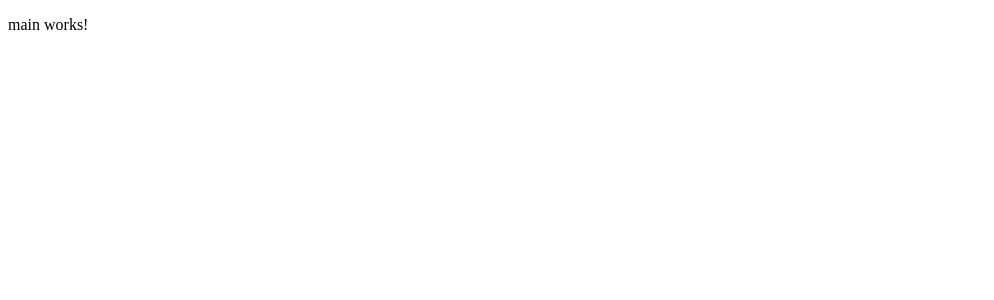
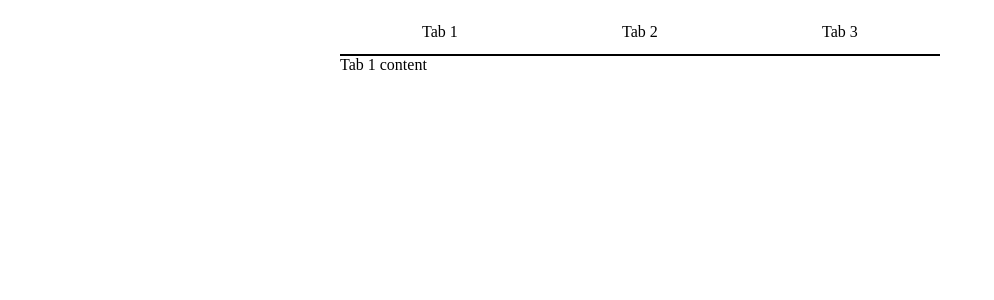
Before and after one commit to Hachibitz/finsavior-front, an Angular app: page / in a window 1280 px wide. Before the commit this address led to /fs/main. Shown: the top 300 px of the page, without its empty margins (0-994 px from the left). Built offline with nearby package versions, Linux system fonts and the light colour scheme.

Commit message:
fix: solving dependency issues

```diff
--- a/angular.json
+++ b/angular.json
@@ -88,6 +88,9 @@
               "src/assets"
             ],
             "styles": [
+              "node_modules/primeicons/primeicons.css",
+              "node_modules/primeng/resources/themes/nova-light/theme.css",
+              "node_modules/primeng/resources/primeng.min.css",
               "src/styles.scss"
             ],
             "scripts": []
--- a/src/app/app-routing.module.ts
+++ b/src/app/app-routing.module.ts
@@ -8,7 +8,7 @@ import { MainComponent } from './components/main/main.component';
 const routes: Routes = [
   {
     path: '',
-    component: AppComponent
+    component: MainComponent
   },
   {
     path: 'fs/main',
--- a/src/app/app.component.ts
+++ b/src/app/app.component.ts
@@ -7,14 +7,14 @@ import { Router } from '@angular/router';
   styleUrls: ['./app.component.scss']
 })
 export class AppComponent implements OnInit{
-  title = 'FinSavior';
+  title: string = 'FinSavior';
 
   constructor(private router: Router){
 
   }
 
   ngOnInit(){
-    this.navigateToMain();
+
   }
 
   private navigateToMain(): void{
--- a/src/app/components/main/main.component.html
+++ b/src/app/components/main/main.component.html
@@ -1 +1,5 @@
-<p>main works!</p>
+<mat-tab-group animationDuration="400ms" [(selectedIndex)]="selectedIndex">
+    <mat-tab label="Tab 1">Tab 1 content</mat-tab>
+    <mat-tab label="Tab 2">Tab 2 content</mat-tab>
+    <mat-tab label="Tab 3">Tab 3 content</mat-tab>
+</mat-tab-group>
--- a/src/app/components/main/main.component.scss
+++ b/src/app/components/main/main.component.scss
@@ -0,0 +1,8 @@
+.containerComponente {
+    padding: 20px 0px 20px 0px;
+}
+
+mat-tab-group {
+    max-width: 600px;
+    margin: 0 auto;
+}
--- a/src/app/components/main/main.component.ts
+++ b/src/app/components/main/main.component.ts
@@ -7,9 +7,12 @@ import { Component, OnInit } from '@angular/core';
 })
 export class MainComponent implements OnInit {
 
+  selectedIndex = 0;
+
   constructor() { }
 
   ngOnInit() {
+
   }
 
 }
```
Also changed, not shown: package.json (+19 -18 lines), src/app/app.module.ts (+7 -1 lines), 1 other file (tests, documents, lock files or other folders).
